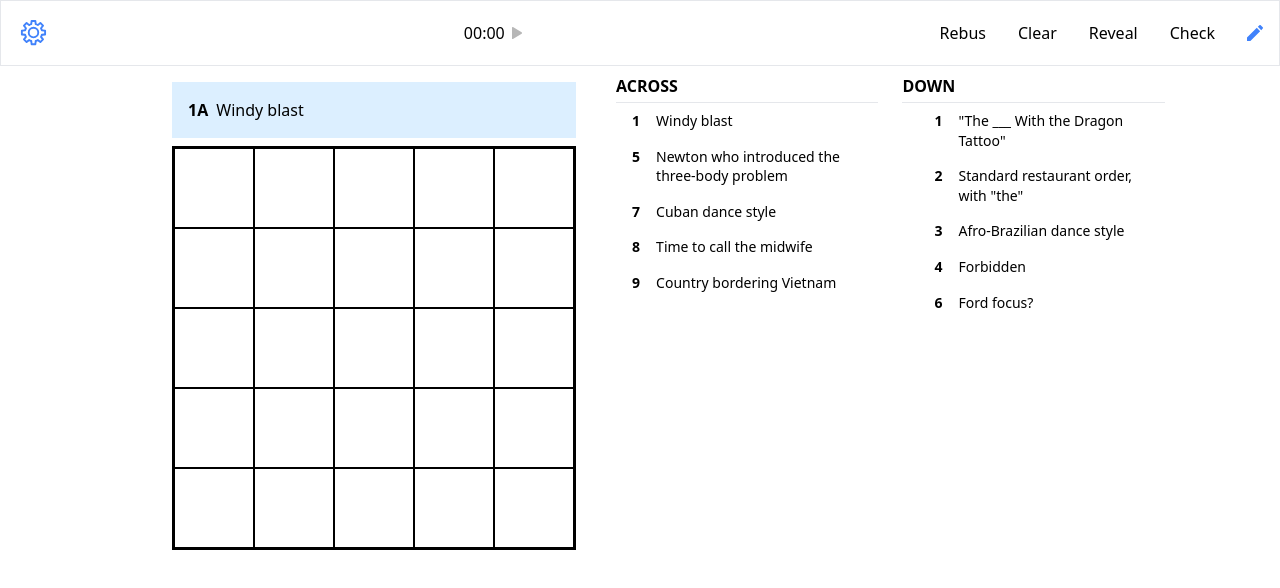
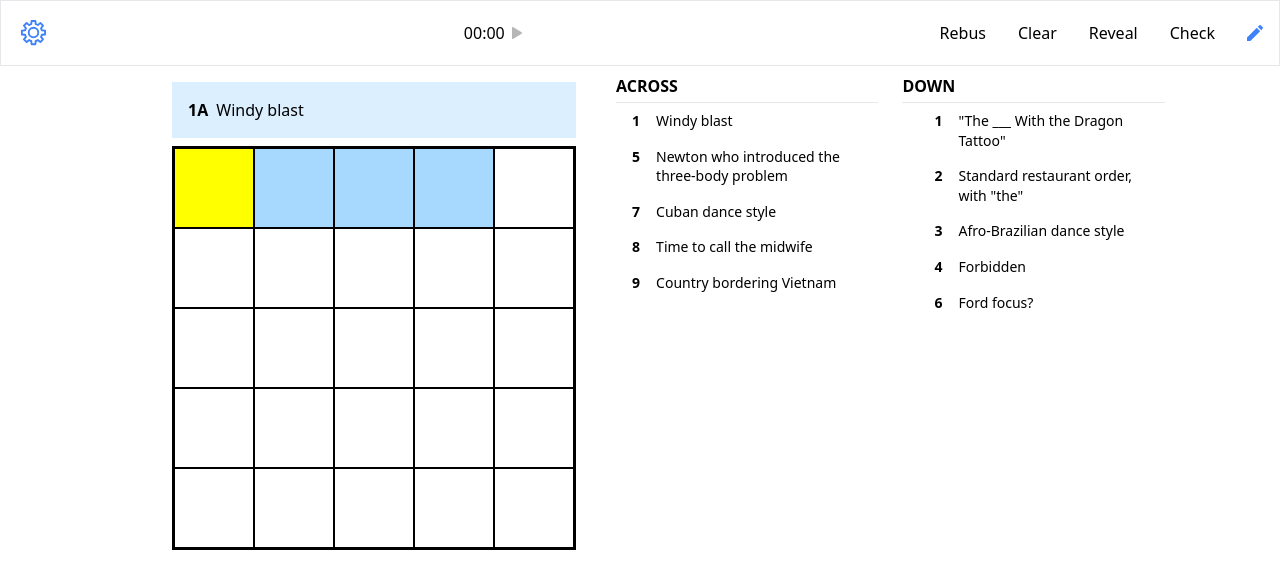
Before and after one commit to kleiry20/CamCom-assignment, a React (Vite) app: page / in a window 1280 px wide. Shown: the top 588 px of the page. Built offline with nearby package versions, Linux system fonts and the light colour scheme.

Commit message:
working on grid cell selection

```diff
--- a/src/components/GameGrid.jsx
+++ b/src/components/GameGrid.jsx
@@ -3,13 +3,23 @@ import { gridData } from "../data/gridData";
 
 export const GameGrid = (props) => {
   const { cellsToHighlight } = props;
+
   console.log("cellsToHighlight", cellsToHighlight);
+
+  const [activeCell, setActiveCell] = useState(cellsToHighlight[0]);
+  // const [activeRow, setActiveRow] = useState(cellsToHighlight);
+
+  const inactiveCells = [...cellsToHighlight];
+  inactiveCells.shift();
+
 
   const [gridInput, setGridInput] = useState(gridData);
 
-  function handleClick(rowIndex, colIndex) {}
+  function handleClick(item) {
+    setActiveCell(item.id);
+  }
 
-  function handleChange(e) {}
+  console.log("active", activeCell);
 
   return (
     <div className="game-grid flex-wrap">
@@ -17,16 +27,20 @@ export const GameGrid = (props) => {
         return (
           <input
             key={item.id}
-            // key={`${rowIndex}-${colIndex}`}
             type="text"
             maxLength="1"
-            className="cell"
-            // value={(e) => handleChange(e)}
-            // onClick={() => {
-            //   handleClick(rowIndex, colIndex);
-            //   console.log("cell click", { rowIndex }, { colIndex });
-            // }}
-            // onClick={()=>}
+            className="text-6xl uppercase text-center"
+            // value={() => handleChange()}
+            // value={activeCell}
+
+            onClick={() => handleClick(item)}
+            style={{
+              backgroundColor: activeCell.includes(item.id)
+                ? "yellow"
+                : "white" && inactiveCells.includes(item.id)
+                ? "#A7D8FE"
+                : "white",
+            }}
           />
         );
       })}
```
